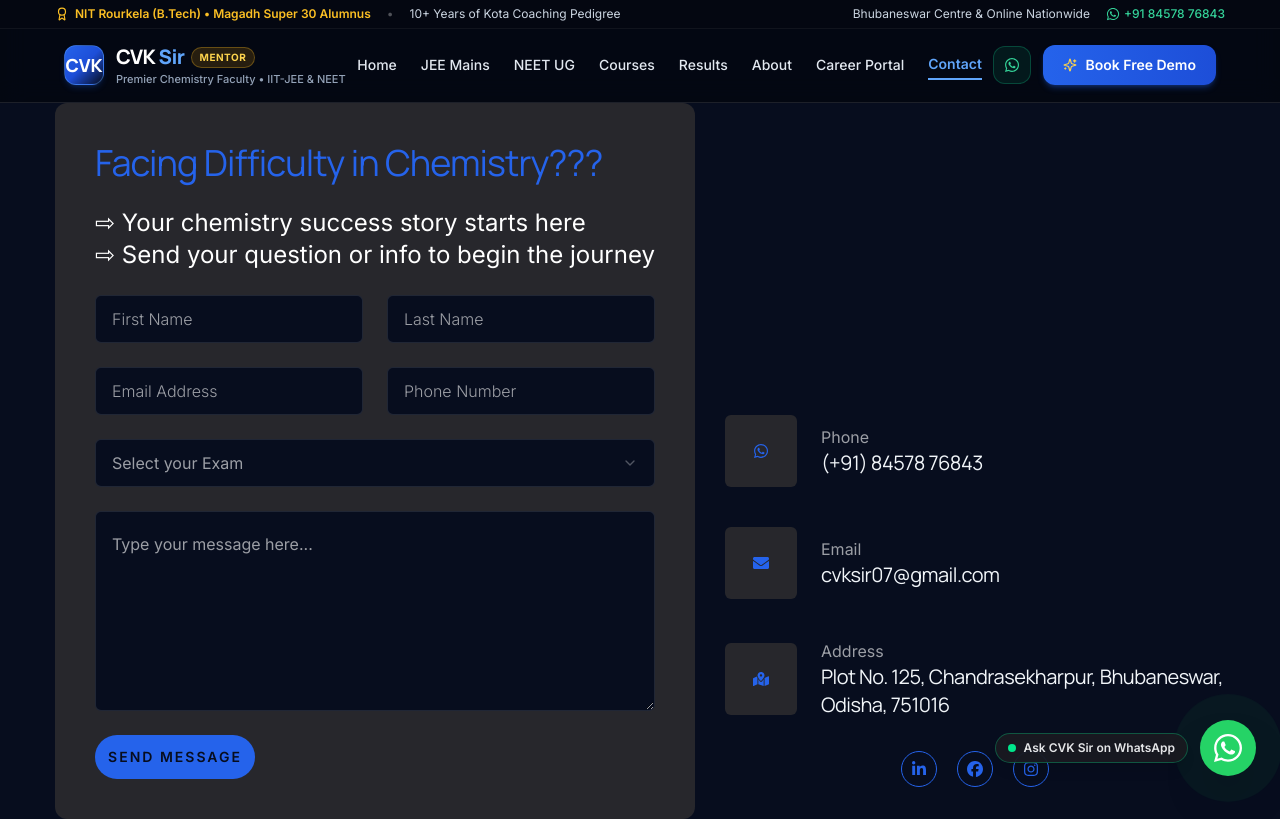
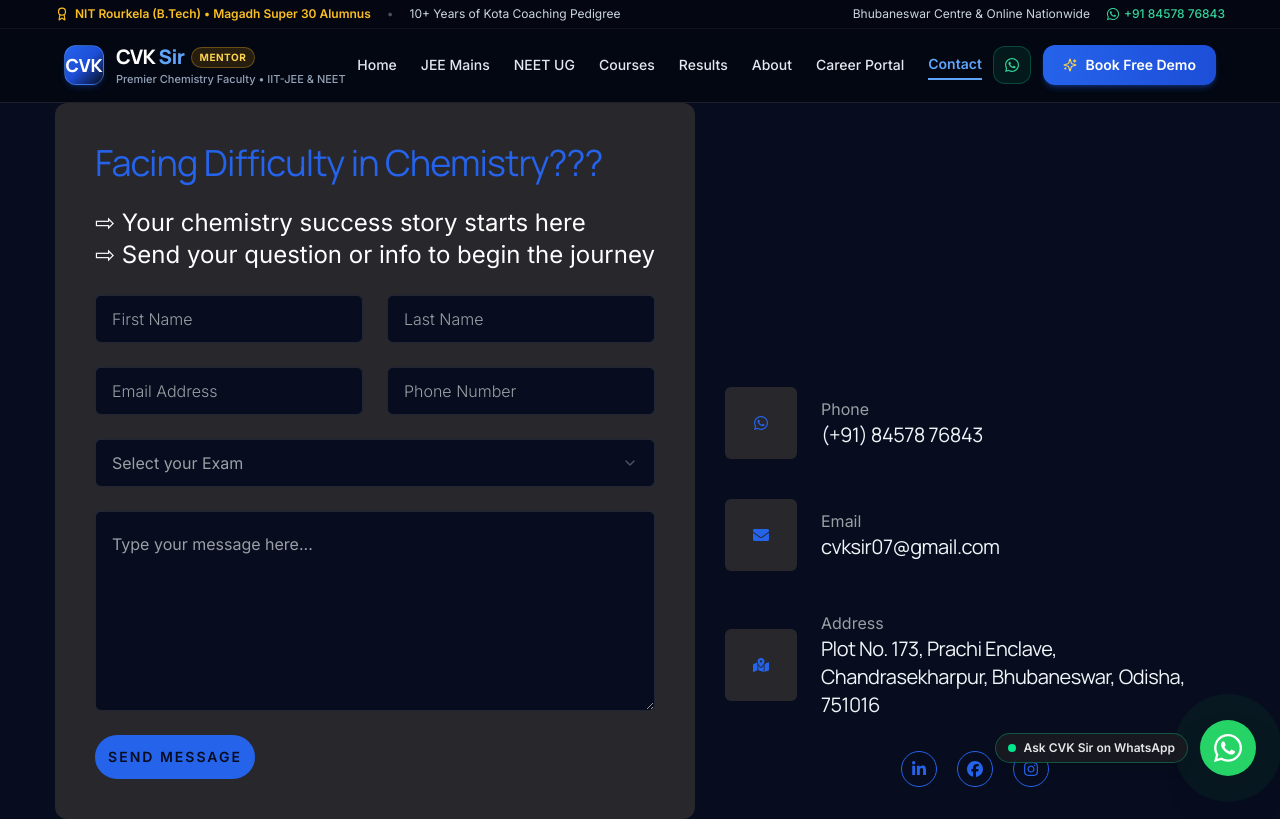
Before and after one commit to itsvk143/VIKASHCHEMISTRY, a Next.js app: page /contact in a window 1280 px wide. Built offline with nearby package versions, Linux system fonts and the light colour scheme.

Commit message:
fix: update address to Plot No. 173, Prachi Enclave, Chandrasekharpur across all pages

```diff
--- a/src/app/contact/page.jsx
+++ b/src/app/contact/page.jsx
@@ -34,7 +34,7 @@ const contactInfo = [
   {
     icon: <FaMapMarkedAlt />,
     title: "Address",
-    description: "Plot No. 125, Chandrasekharpur, Bhubaneswar, Odisha, 751016",
+    description: "Plot No. 173, Prachi Enclave, Chandrasekharpur, Bhubaneswar, Odisha, 751016",
   },
 ];
 
--- a/src/app/layout.js
+++ b/src/app/layout.js
@@ -126,7 +126,7 @@ export default function RootLayout({ children }) {
       "Premier IIT-JEE and NEET Chemistry coaching and career mentorship under Vikash Kumar (CVK Sir).",
     address: {
       "@type": "PostalAddress",
-      streetAddress: "Plot No. 125, Chandrasekharpur",
+      streetAddress: "Plot No. 173, Prachi Enclave, Chandrasekharpur",
       addressLocality: "Bhubaneswar",
       addressRegion: "Odisha",
       postalCode: "751016",
--- a/src/app/privacy-policy/page.jsx
+++ b/src/app/privacy-policy/page.jsx
@@ -247,7 +247,7 @@ export default function PrivacyPolicyPage() {
                     <MapPin className="w-5 h-5 text-gold-400 mt-0.5 flex-shrink-0" />
                     <div>
                       <span className="text-xs uppercase text-slate-400 block font-semibold">Classroom &amp; Registered Address</span>
-                      <span className="font-semibold text-white">Plot No. 125, Chandrasekharpur, Bhubaneswar, Odisha, 751016, India</span>
+                      <span className="font-semibold text-white">Plot No. 173, Prachi Enclave, Chandrasekharpur, Bhubaneswar, Odisha, 751016, India</span>
                     </div>
                   </div>
                 </div>
--- a/src/components/Footer.jsx
+++ b/src/components/Footer.jsx
@@ -135,7 +135,7 @@ export default function Footer() {
                 <MapPin className="w-5 h-5 text-gold-400 flex-shrink-0 mt-0.5" />
                 <div className="text-xs text-slate-300 leading-relaxed">
                   <span className="text-[10px] uppercase font-bold text-slate-400 block mb-0.5">Center Location</span>
-                  Plot No. 125, Chandrasekharpur, Bhubaneswar, Odisha, 751016
+                  Plot No. 173, Prachi Enclave, Chandrasekharpur, Bhubaneswar, Odisha, 751016
                 </div>
               </div>
             </div>
--- a/src/components/home/InquirySection.jsx
+++ b/src/components/home/InquirySection.jsx
@@ -155,7 +155,7 @@ export default function InquirySection() {
                     Offline Coaching Center
                   </span>
                   <span className="text-xs text-slate-300 leading-snug block">
-                    Plot No. 125, Chandrasekharpur, Bhubaneswar, Odisha, 751016
+                    Plot No. 173, Prachi Enclave, Chandrasekharpur, Bhubaneswar, Odisha, 751016
                   </span>
                 </div>
               </div>
```
